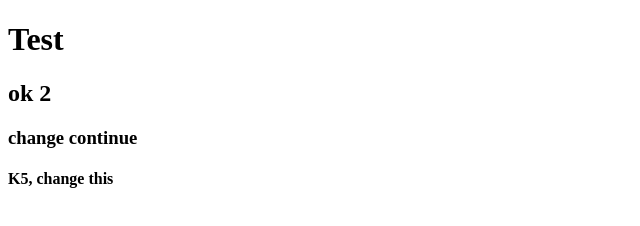
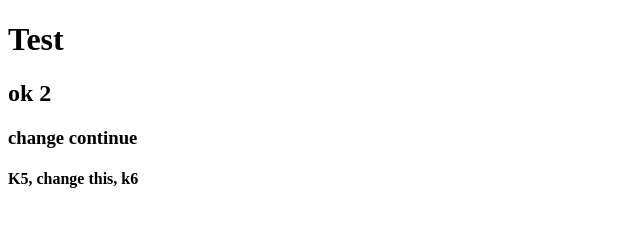
Before and after one commit to Luu-Gia-Khanh/DemoGithub, a plain HTML site: page index.html in a window 1280 px wide. Shown: the full height of the page, 0-640 px from the left. Drawn offline with Linux system fonts and the light colour scheme.

Commit message:
commit change the same time

```diff
--- a/index.html
+++ b/index.html
@@ -10,6 +10,6 @@
     <h1>Test</h1>
     <h2>ok 2</h2>
     <h3>change continue</h3>
-    <h4>K5, change this</h4>
+    <h4>K5, change this, k6</h4>
 </body>
 </html>
```
